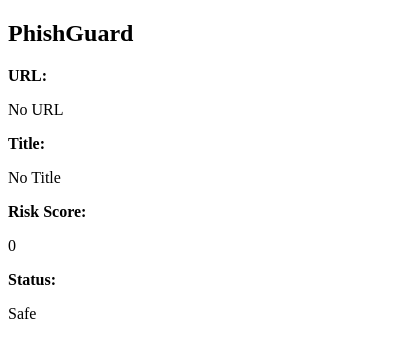
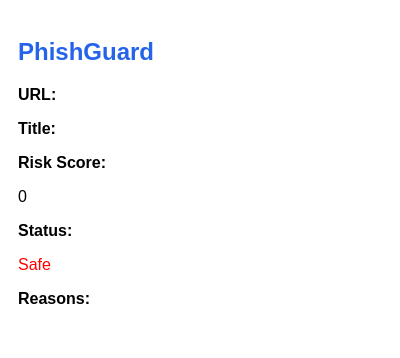
Before and after one commit to sabnoor17kaur-ai/Phishguard-AI-Analyst, a browser extension: page extension/popup.html in a window 400 px wide. Drawn offline with Linux system fonts and the light colour scheme.

Commit message:
Added reasons feature

```diff
--- a/extension/popup.html
+++ b/extension/popup.html
@@ -4,7 +4,9 @@
     <head>
     <meta charset="UTF-8">
     <meta name="viewport" content="width=device-width, initial-scale=1.0">
+    <link rel="stylesheet" href="styles.css">
     <title>PhishGuard</title>
+
 </head>
 
 <body>
@@ -22,6 +24,8 @@
 
     <p><b>Status:</b></p>
     <p id="status"></p>
+    <p><b>Reasons:</b></p>
+<ul id="reasons"></ul>
 
     <script src="popup.js"></script>
 
--- a/extension/popup.js
+++ b/extension/popup.js
@@ -1,16 +1,49 @@
+
 chrome.storage.local.get(null, (data) => {
 
     console.log("Popup Data:", data);
 
-    document.getElementById("url").textContent =
-        data.pageData ? data.pageData.url : "No URL";
+    if(data.pageData){
 
-    document.getElementById("title").textContent =
-        data.pageData ? data.pageData.title : "No Title";
+        document.getElementById("url").innerText =
+            data.pageData.url;
 
-    document.getElementById("risk").textContent =
-        data.risk ?? 0;
+        document.getElementById("title").innerText =
+            data.pageData.title;
+    }
 
-    document.getElementById("status").textContent =
-        data.status ?? "Safe";
+    document.getElementById("risk").innerText =
+        data.risk || 0;
+
+    document.getElementById("status").innerText =
+        data.status || "Safe";
+
+    const statusElement =
+        document.getElementById("status");
+
+    if(data.status === "Safe"){
+        statusElement.style.color = "green";
+    }
+    else{
+        statusElement.style.color = "red";
+    }
+
+
+        const reasonsList =
+    document.getElementById("reasons");
+
+if(data.reasons){
+
+    reasonsList.innerHTML = "";
+
+    data.reasons.forEach(reason => {
+
+        const li =
+            document.createElement("li");
+
+        li.textContent = reason;
+
+        reasonsList.appendChild(li);
+    });
+}
 });
--- /dev/null
+++ b/extension/styles.css
@@ -0,0 +1,13 @@
+body{
+    width:300px;
+    padding:10px;
+    font-family:Arial, sans-serif;
+}
+
+h2{
+    color:#2563eb;
+}
+
+ul{
+    padding-left:20px;
+}
```
Also changed, not shown: extension/content.js (+14 -7 lines).
